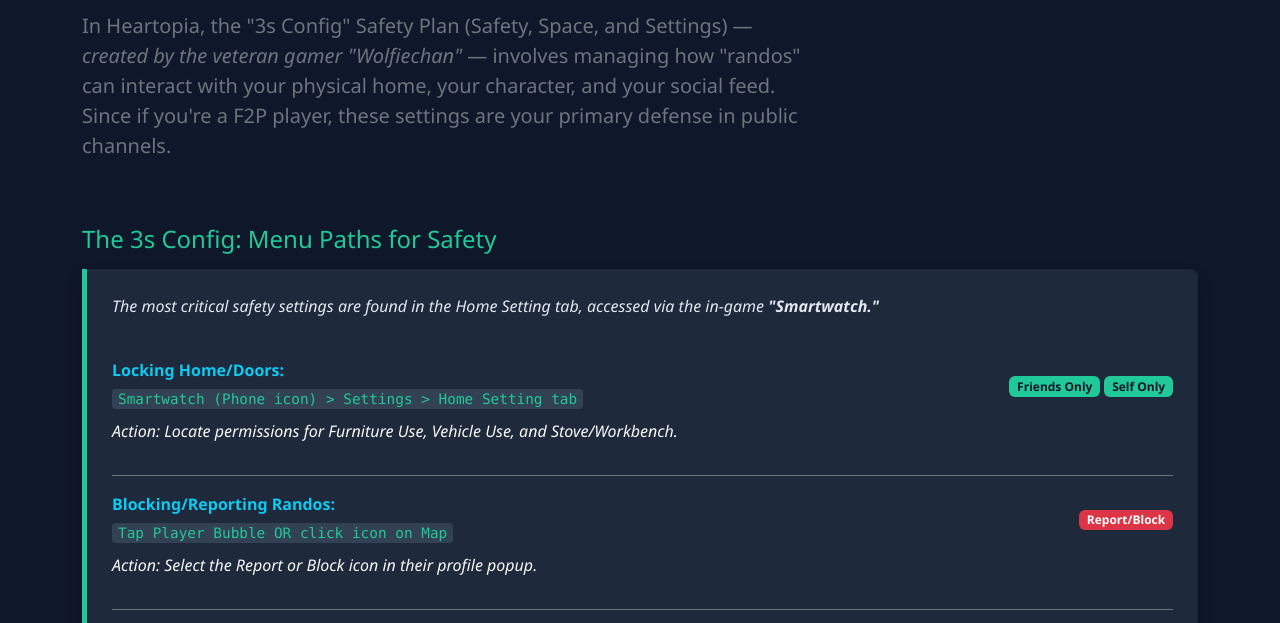
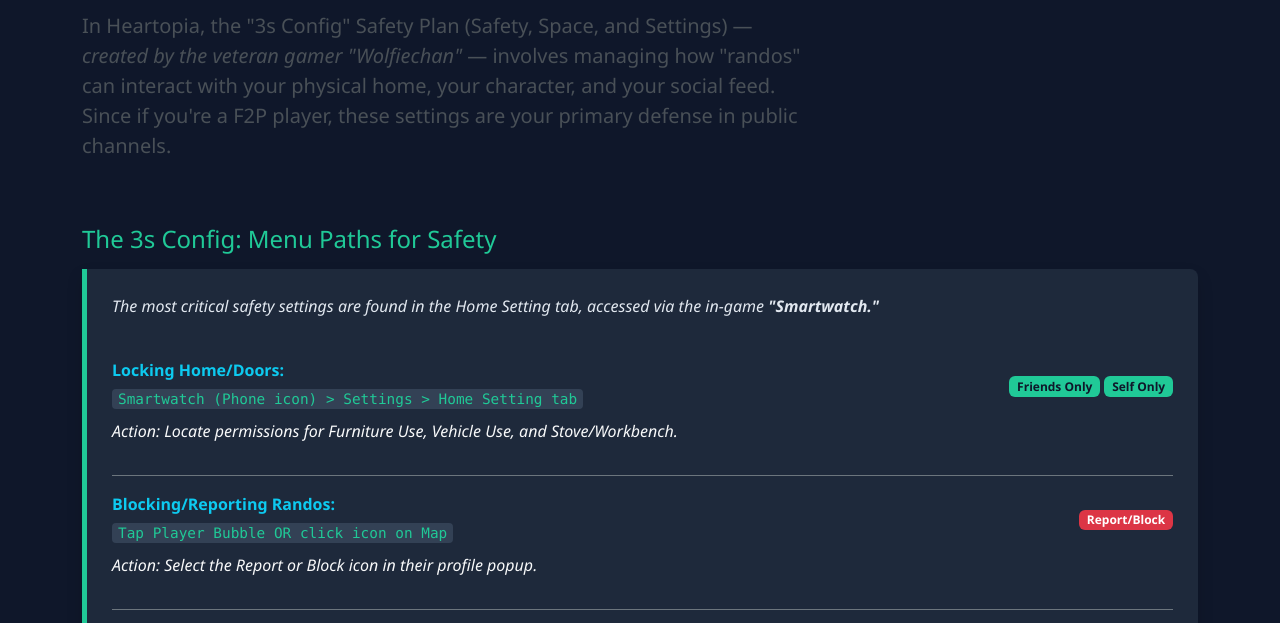
Before and after one commit to KuroyukiDev/heartopia-guide, a plain HTML site: page safety.html in a window 1280 px wide. Shown: the part 168-791 px from the top of the page. Drawn offline with nearby package versions, Linux system fonts and the light colour scheme.

Commit message:
Update text color for safety plan description to enhance readability

```diff
--- a/safety.html
+++ b/safety.html
@@ -45,7 +45,7 @@
         <div class="row mb-5">
             <div class="col-lg-8">
                 <h1 class="text-teal display-5 fw-bold mb-3">🛡️ The "3s Config" Safety Plan</h1>
-                <p class="lead text-secondary">
+                <p class="lead text-light-emphasis">
                     In Heartopia, the <strong>"3s Config" Safety Plan</strong> (Safety, Space, and Settings) — <em>created by the veteran gamer "Wolfiechan"</em> — involves managing how "randos" can interact with your physical home, your character, and your social feed. Since if you're a F2P player, these settings are your primary defense in public channels.
                 </p>
             </div>
```
